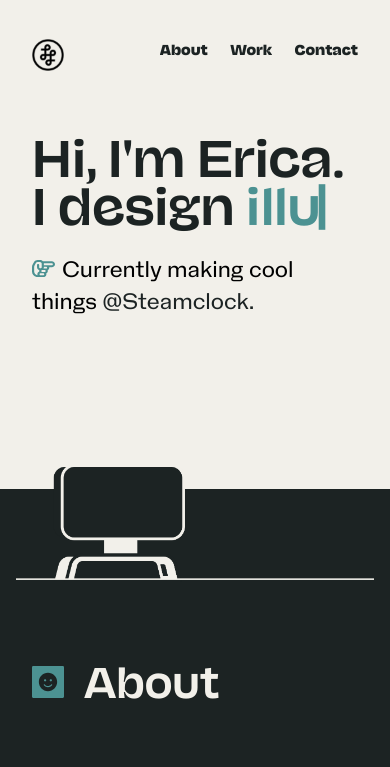
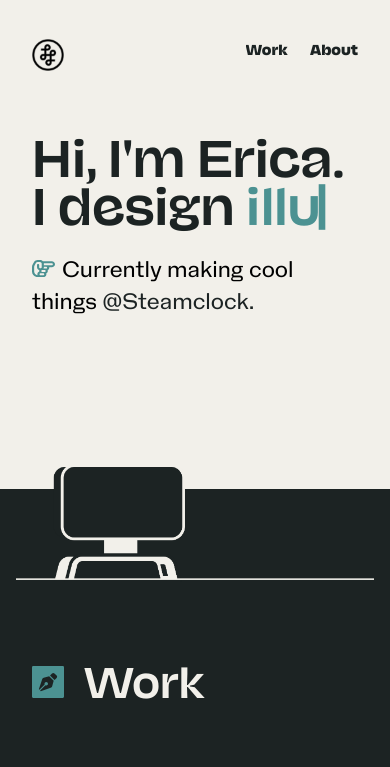
Before and after one commit to ehyleong/ehyleong.github.io, a Jekyll site: the page built from index.html, in a window 390 px wide. Shown: the top 767 px of the page. Built offline with Jekyll 4.4.1, drawn with Linux system fonts in a browser that asks for light colours; nearby versions of some CDN libraries; library files that are not in the unit come from our copies; some of the changed text lies outside the part shown.

Commit message:
Layout changes

```diff
--- /dev/null
+++ b/_includes/about.html
@@ -0,0 +1,12 @@
+  <div class="about row spacer" id="about">
+    <div class="col-lg-6 col-md-5 col-xs-12">
+      <h2><img src="/img/icon-about.svg" class="img-spacer">About</h2>
+    </div>
+    <div class="col-lg-6 col-md-7 col-xs-12">
+      <h4>Who I Am</h4>
+      <h3 class="text-spacer">My name is Erica Leong and I'm a visual designer based in Vancouver, Canada.</h3>
+      <h4>What I Do</h4>
+      <p>I specialize in all sorts of things – illustration, branding, interfaces, print.  I enjoy building products that solve people’s problems and make their lives better. I solve complex system-level problems and sweat the details while credfsdfsdating intuitive, simple, aesthetically pleasing, and most of all, accessible user interfaces.
+      </p>
+    </div>
+  </div>
--- /dev/null
+++ b/_includes/footer.html
@@ -0,0 +1,19 @@
+<footer class="row wrap spacer" id="contact">
+  <div class="col-md-6 col-xs-12">
+    <h2><img src="/img/icon-contact.svg" class="img-spacer">Contact</h2>
+  </div>
+  <div class="col-md-6 col-xs-12">
+    <h3>Want to work together? <br>Feel free to <a href="#">get in touch.</a></h3>
+  </div>
+  <div class="row">
+    <div class="col-md-offset-6 col-md-6 col-xs-12">
+      <h4>Find me on the Internet</h4>
+      <ul>
+        <li><a href="#">Twitter</a></li>
+        <li><a href="#">Dribbble</a></li>
+        <li><a href="#">LinkedIn</a></li>
+        <li><a href="#">Instagram</a></li>
+      </li>
+    </div>
+  </div>
+</footer>
--- a/_includes/navigation.html
+++ b/_includes/navigation.html
@@ -1,8 +1,12 @@
 <nav>
-  <a href="/" {% if page.url == "/" %}style="color: red;"{% endif %}>
-    Home
-  </a>
-  <a href="/about.html" {% if page.url == "/about.html" %}style="color: red;"{% endif %}>
-    About
-  </a>
+  <div class="wrap row">
+      <div class="col-lg col-xs logo">
+        <a href="/index.html"><img src="/img/Logo@2x.png"/></a>
+      </div>
+      <ul class="col-lg col-xs">
+        <li><a href="/index.html/#work">Work</a></li>
+        <li><a href="#about">About</a></li>
+      </ul>
+    </div>
+  </div>
 </nav>
--- a/_layouts/home.html
+++ b/_layouts/home.html
@@ -35,13 +35,12 @@
     <script src="/js/jquery.animateTyping.js"></script>
   </head>
   <body>
-   <!-- {% include navigation.html %} -->
+
     {{ content }}
+    {% include footer.html %}
 
   <script src="https://unpkg.com/typeit@8.1.0/dist/index.umd.js"></script>
   <script>
-
-
     new TypeIt("#myElement", {
         speed: 100,
         deleteSpeed: 50,
--- a/_sass/styles.scss
+++ b/_sass/styles.scss
@@ -247,11 +247,28 @@
 	h1 {
 		padding-bottom: $spacer/2;
 	}
+
 	.project{
-		height: 400px;
-		padding: .5em;
+		height: 450px;
+		width: auto;
+		padding: 1em;
 		background: $beige;
+		border-radius: 2px;
+
+		@media only screen and (max-width: 40rem) {
+			height: 350px;
+		}
 	}
+
+	.project1 {
+			background-image: url(/img/projects/Project1.png);
+			background-size: cover;
+			transition: all 150ms ease-in-out;
+
+			&:hover{
+				opacity: 0.5;
+			}
+		}
 }
 
 footer {
--- a/_sass/variables.scss
+++ b/_sass/variables.scss
@@ -24,5 +24,6 @@
 $charcoal: #1C2323;
 $beige: #F2F0EA;
 $teal: #4C9292;
+$yellow: #CCA030;
 $blurple: #7949FF;
 $orange: #E57157;
--- a/css/style.scss
+++ b/css/style.scss
@@ -3,6 +3,7 @@
 
 @import 'reset';
 @import 'styles';
+@import 'project';
 @import "variables/main.scss";
 @import "mixins/main.scss";
 @import "grid";
--- a/index.html
+++ b/index.html
@@ -9,9 +9,8 @@
         <img src="/img/Logo@2x.png"/>
       </div>
       <ul class="col-lg col-xs">
+        <li><a href="#work">Work</a></li>
         <li><a href="#about">About</a></li>
-        <li><a href="#work">Work</a></li>
-        <li><a href="#contact">Contact</a></li>
       </ul>
     </div>
   </div>
@@ -33,48 +32,20 @@
 </div>
 
 <section class="wrap">
-  <div class="about row spacer" id="about">
-    <div class="col-lg-6 col-md-5 col-xs-12">
-      <h2><img src="/img/icon-about.svg" class="img-spacer">About</h2>
-    </div>
-    <div class="col-lg-6 col-md-7 col-xs-12">
-      <h4>Who I Am</h4>
-      <h3 class="text-spacer">My name is Erica Leong and I'm a visual designer based in Vancouver, Canada.</h3>
-      <h4>What I Do</h4>
-      <p>I specialize in all sorts of things – illustration, branding, interfaces, print.  I enjoy building products that solve people’s problems and make their lives better. I solve complex system-level problems and sweat the details while creating intuitive, simple, aesthetically pleasing, and most of all, accessible user interfaces.
-      </p>
-    </div>
-  </div>
 
   <div class="work row spacer" id="work">
     <div class="col-lg-12 col-xs-12">
       <h2><img src="/img/icon-work.svg" class="img-spacer">Work</h2>
     </div>
     <div class="row">
-      <div class="col-sm-6 col-xs-12"><div class="project"></div></div>
-      <div class="col-sm-6 col-xs-12"><div class="project"></div></div>
-      <div class="col-sm-6 col-xs-12"><div class="project"></div></div>
-      <div class="col-sm-6 col-xs-12"><div class="project"></div></div>
+      <div class="col-md-6 col-xs-12"><a href="/work/project1.html"><div class="project project1"></div></a></div>
+      <div class="col-md-6 col-xs-12"><a href="/work/project1.html"><div class="project project1"></div></a></div>
+      <div class="col-md-6 col-xs-12"><a href="/work/project1.html"><div class="project project1"></div></a></div>
+      <div class="col-md-6 col-xs-12"><a href="/work/project1.html"><div class="project project1"></div></a></div>
+
     </div>
   </div>
+
+    {% include about.html %}
+
 </section>
-
-<footer class="row wrap spacer" id="contact">
-  <div class="col-md-6 col-xs-12">
-    <h2><img src="/img/icon-contact.svg" class="img-spacer">Contact</h2>
-  </div>
-  <div class="col-md-6 col-xs-12">
-    <h3>Want to work together? <br>Feel free to <a href="#">get in touch.</a></h3>
-  </div>
-  <div class="row">
-    <div class="col-md-offset-6 col-md-6 col-xs-12">
-      <h4>Find me on the Internet</h4>
-      <ul>
-        <li><a href="#">Twitter</a></li>
-        <li><a href="#">Dribbble</a></li>
-        <li><a href="#">LinkedIn</a></li>
-        <li><a href="#">Instagram</a></li>
-      </li>
-    </div>
-  </div>
-</footer>
```
Also changed, not shown: _layouts/work.html (added, +17 -0 lines), work/project1.html (added, +12 -0 lines), _sass/project.scss (added), 1 other file.
